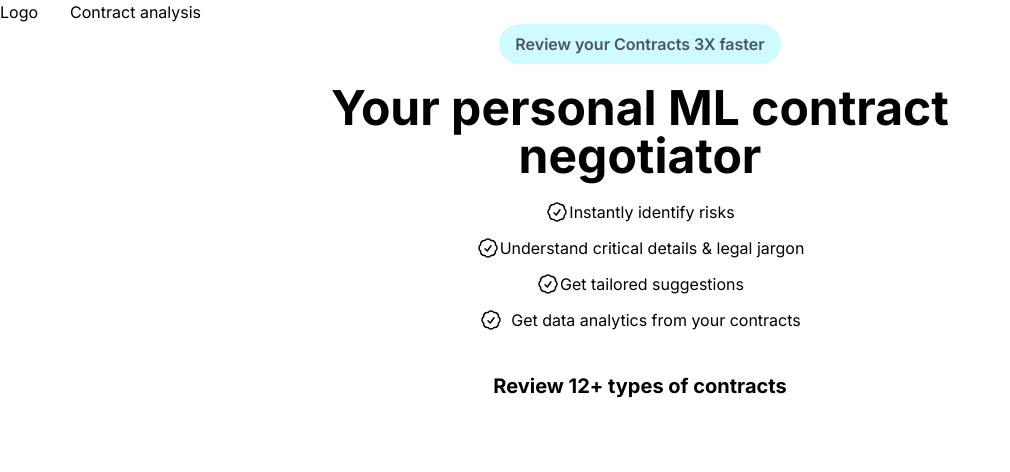
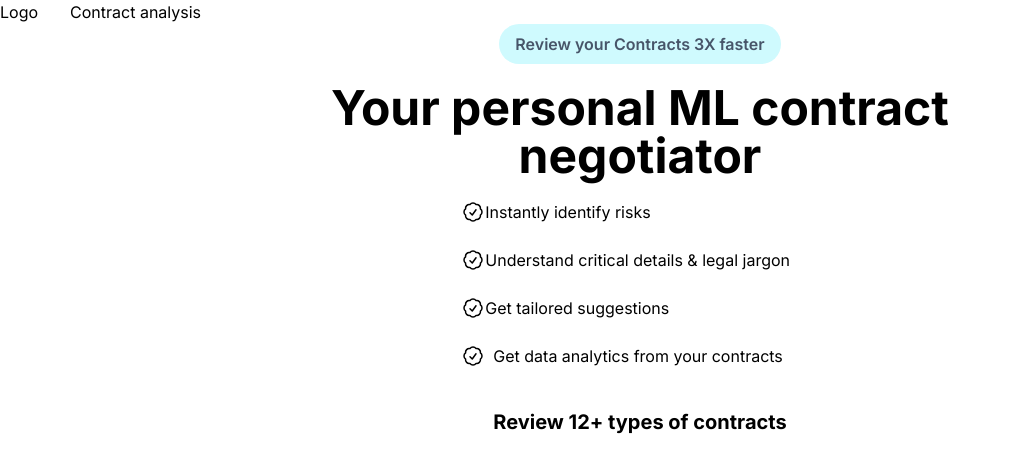
Before and after one commit to illusionist52/P.I.L.LA.R, a Next.js app: page / in a window 1280 px wide. Shown: the top 472 px of the page, without its empty margins (0-1010 px from the left). Built offline with nearby package versions, Linux system fonts and the light colour scheme.

Commit message:
minor changes

```diff
--- a/components/Hero.jsx
+++ b/components/Hero.jsx
@@ -16,7 +16,7 @@ const Hero = () => {
       {/* LIST ITEMS */}
       <div className="flex justify-start flex-col  items-center">
         <div>
-          <ul className="flex flex-col justify-center items-center gap-3">
+          <ul className="flex flex-col justify-center items-start gap-6">
             <li className="flex justify-center items-center">
               <svg
                 xmlns="http://www.w3.org/2000/svg"
```
